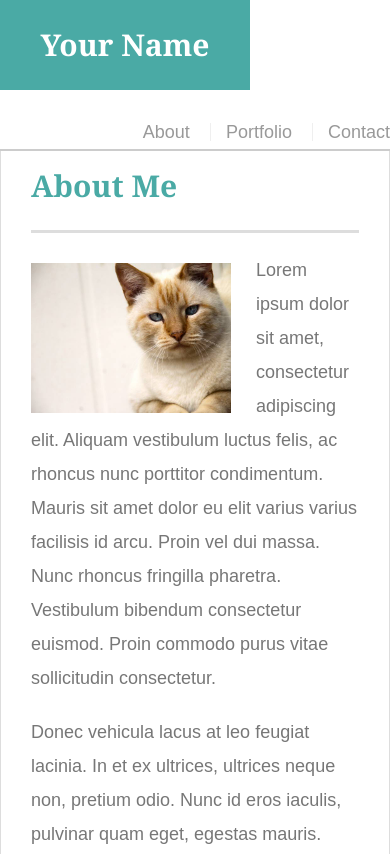
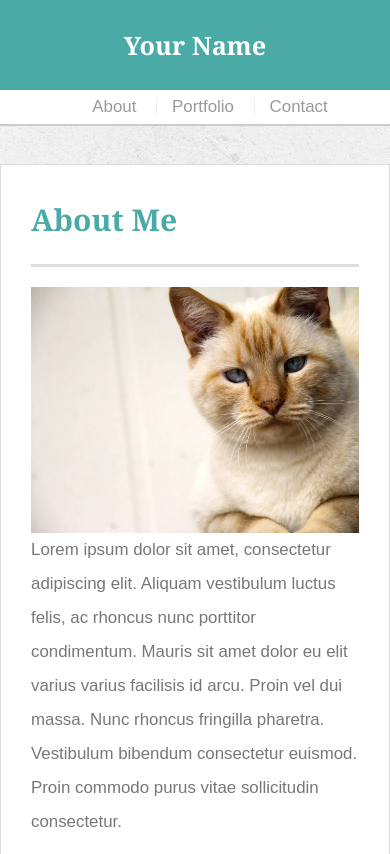
Before and after one commit to rs01247/responsive-portfolio, a plain HTML site: page index.html in a window 390 px wide. Shown: the top 854 px of the page. Drawn offline with Linux system fonts and the light colour scheme.

Commit message:
completed media queries

```diff
--- a/assets/css/style.css
+++ b/assets/css/style.css
@@ -216,25 +216,101 @@ input[type=submit] {
   border: 0 none;
 }
 
+/* Media Queries */
+
 @media screen and (max-width:980px) {
-  #container {
-    width: 900px;
+  #container, .container {
+    width: 75%;
   }
 
+  .row {
+    flex-direction: column;
+  }
+
+  .main-section {
+    font-size: 2vh;
+  }
+
+  .work {
+    width: 100%;
+  }
 
 }
 
 @media screen and (max-width:768px) {
-  #container {
-    width: 700px;
+  #container, .container {
+    width: 100%;
+    font-size: 2vh;
   }
 
+  .row {
+    flex-direction: column;
+  }
+
+  .main-section {
+    font-size: 2vh;
+  }
+
+  #logo {
+    font-size: 3vh;
+  }
+
+  #logo, nav {
+    margin: 0 auto;
+    width: 100%;
+    text-align: center;
+  }
+
+  .auth-image {
+    width: 100%;
+    margin: auto;
+  }
+
+  .work {
+    width: 100%;
+  }
 
 }
 
 @media screen and (max-width:640px) {
-  #container {
-    width: 500px;
+  #container, .container {
+    width: 100%;
+    font-size: 2vh;
+  }
+
+  .row {
+    flex-direction: column;
+  }
+
+  .main-section {
+    font-size: 2vh;
+  }
+
+  #logo {
+    font-size: 3vh;
+  }
+
+  #logo, nav {
+    margin: 0 auto;
+    width: 100%;
+    text-align: center;
+  }
+
+  .auth-image {
+    width: 100%;
+    margin: auto;
+  }
+
+  .work {
+    width: 100%;
+  }
+
+  #masthead {
+    position: static;
+  }
+
+  #main-container {
+    padding-top: 1vh;
   }
 
 }
--- a/index.html
+++ b/index.html
@@ -13,6 +13,7 @@
 
   <header id="masthead">
     <div class="container">
+      <div class="row">
         <a href="index.html" id="logo">Your Name</a>
         <nav>
           <a href="index.html">About</a>
@@ -20,20 +21,29 @@
           <a href="contact.html">Contact</a>
         </nav>
       </div>
+    </div>
   </header>
 
   <div id="main-container" class="container">
     <section class="main-section">
       <h1>About Me</h1>
 
+      <div class="row">
+        <div class="bio">
           <img src="assets/images/cat.jpg" class="auth-image" alt="Your Name">
+        </div>
+        <div class="paragraph">
+          <p>Lorem ipsum dolor sit amet, consectetur adipiscing elit. Aliquam vestibulum luctus felis, ac rhoncus nunc porttitor
+            condimentum. Mauris sit amet dolor eu elit varius varius facilisis id arcu. Proin vel dui massa. Nunc rhoncus
+            fringilla pharetra. Vestibulum bibendum consectetur euismod. Proin commodo purus vitae sollicitudin consectetur.</p>
 
-      <p>Lorem ipsum dolor sit amet, consectetur adipiscing elit. Aliquam vestibulum luctus felis, ac rhoncus nunc porttitor condimentum. Mauris sit amet dolor eu elit varius varius facilisis id arcu. Proin vel dui massa. Nunc rhoncus fringilla pharetra. Vestibulum bibendum consectetur euismod. Proin commodo purus vitae sollicitudin consectetur.</p>
+          <p>Donec vehicula lacus at leo feugiat lacinia. In et ex ultrices, ultrices neque non, pretium odio. Nunc id eros
+            iaculis, pulvinar quam eget, egestas mauris.</p>
 
-      <p>Donec vehicula lacus at leo feugiat lacinia. In et ex ultrices, ultrices neque non, pretium odio. Nunc id eros iaculis, pulvinar quam eget, egestas mauris.</p>
-
-      <p>Suspendisse dictum, arcu at convallis faucibus, quam sapien tincidunt nunc, sit amet egestas nibh tortor et mi. Orci varius natoque penatibus et magnis dis parturient montes, nascetur ridiculus mus.</p>
-
+          <p>Suspendisse dictum, arcu at convallis faucibus, quam sapien tincidunt nunc, sit amet egestas nibh tortor et mi.
+            Orci varius natoque penatibus et magnis dis parturient montes, nascetur ridiculus mus.</p>
+        </div>
+      </div>
     </section>
 
   </div>
```
Also changed, not shown: contact.html (+3 -0 lines), portfolio.html (+3 -2 lines). Lines whose indentation alone changed are shown as unchanged.
